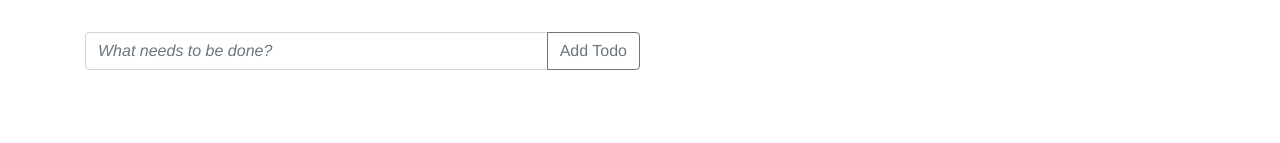
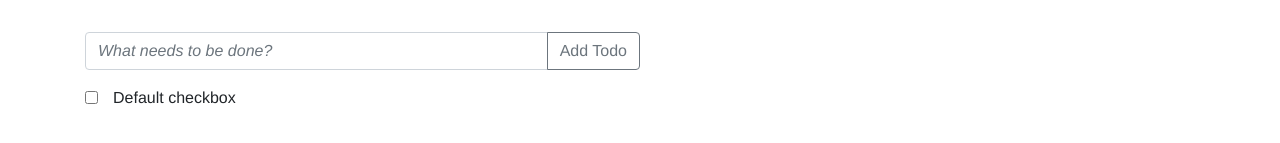
Before and after one commit to YaronZhao/react-redux-todo, a React (Create React App) app: page / in a window 1280 px wide. Shown: the part 249-392 px from the top of the page. Built offline with nearby package versions, Linux system fonts and the light colour scheme.

Commit message:
Created a TodoListItem component

```diff
--- a/src/components/App.js
+++ b/src/components/App.js
@@ -3,12 +3,14 @@ import '../../node_modules/bootstrap/dist/css/bootstrap.css'
 import './app.css'
 import Header from './Header'
 import AddTodo from '../containers/AddTodo'
+import TodoListItem from './TodoListItem'
 
 const App = () =>
     <div>
         <Header/>
         <div className="container">
             <AddTodo/>
+            <TodoListItem/>
         </div>
     </div>;
 
--- /dev/null
+++ b/src/components/TodoListItem.js
@@ -0,0 +1,9 @@
+import React from 'react'
+
+const TodoListItem = () =>
+    <div className="form-check pt-3">
+        <input className="form-check-input" type="checkbox"/>
+        <label className="form-check-label ml-2">Default checkbox</label>
+    </div>;
+
+export default TodoListItem
--- a/src/components/app.css
+++ b/src/components/app.css
@@ -16,3 +16,7 @@ h1 {
 ::placeholder {
     font-style: italic;
 }
+
+.form-check-label {
+    font-size: 16px;
+}
```
